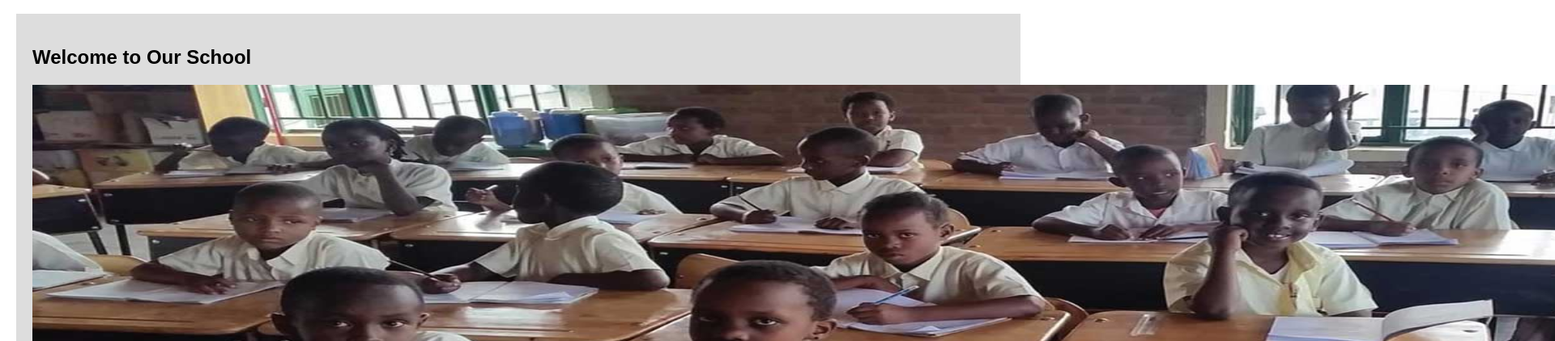
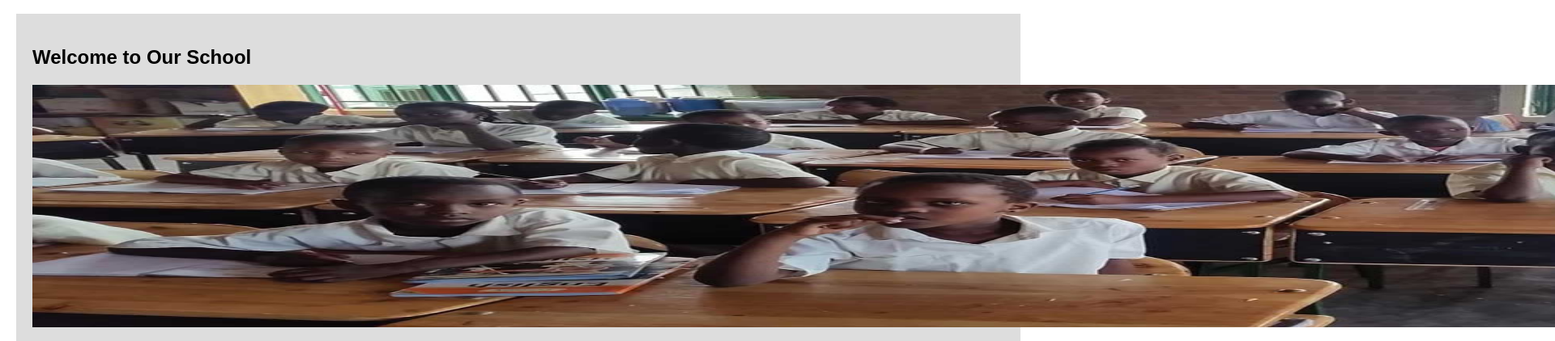
Before and after one commit to acholbonny1/m.github.io, a plain HTML site: page index.html in a window 1280 px wide. Shown: the part 161-583 px from the top of the page at 81% size, 1920 px wide, since content can reach past the window. Drawn offline with Linux system fonts and the light colour scheme.

Commit message:
Update index.html

```diff
--- a/index.html
+++ b/index.html
@@ -64,7 +64,7 @@
   <main>
     <div class="info-section">
       <h2>Welcome to Our School</h2>
-	<img src="Pupils.jpg" alt="img not available" width="2000" height="600">
+	<img src="Pupils.jpg" alt="img not available" width="2500" height="300">
       <p>Lorem ipsum dolor sit amet, consectetur adipiscing elit, sed do eiusmod tempor incididunt ut labore et dolore magna aliqua. Ut enim ad minim veniam, quis nostrud exercitation ullamco laboris nisi ut aliquip ex ea commodo consequat. Duis aute irure dolor in reprehenderit in voluptate velit esse cillum dolore eu fugiat nulla pariatur. Excepteur sint occaecat cupidatat non proident, sunt in culpa qui officia deserunt mollit anim id est laborum.</p>
     </div>
     <div class="info-section">
```
